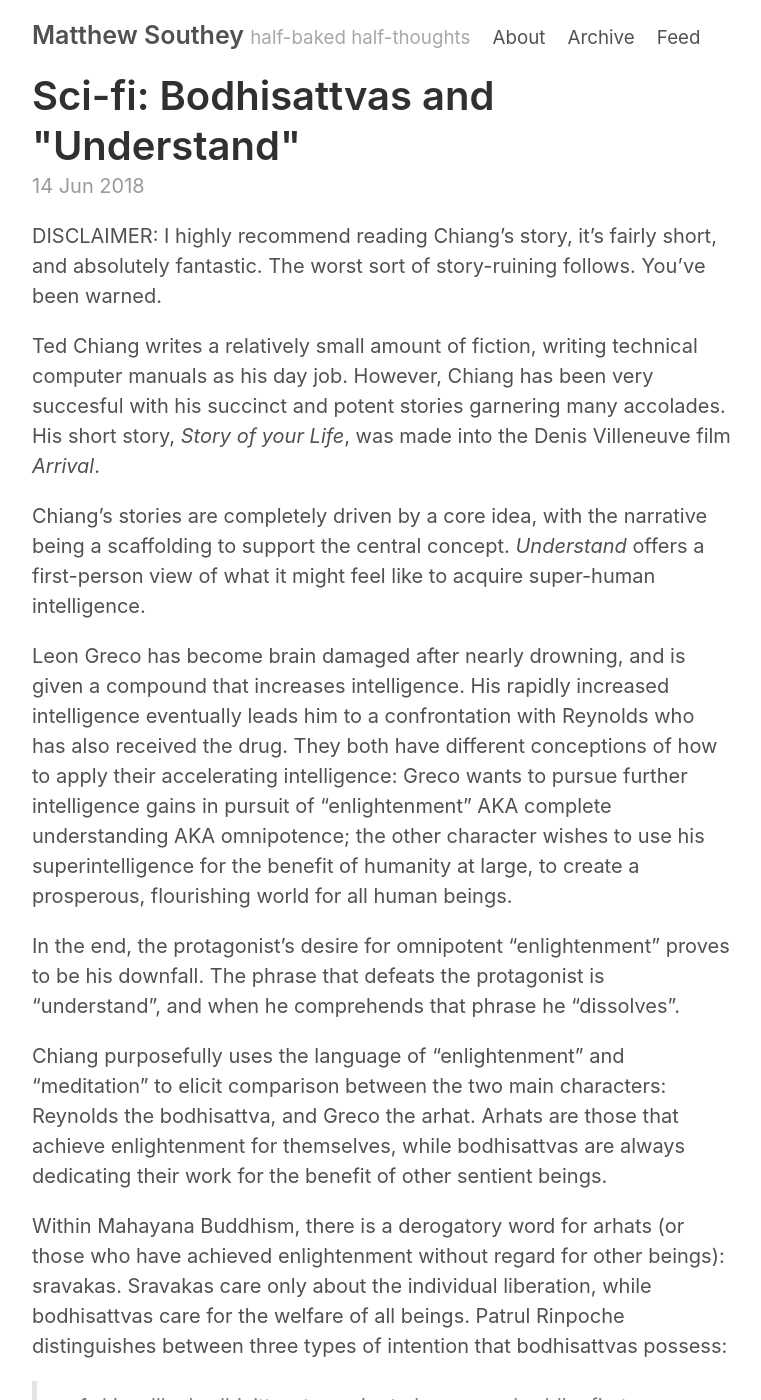
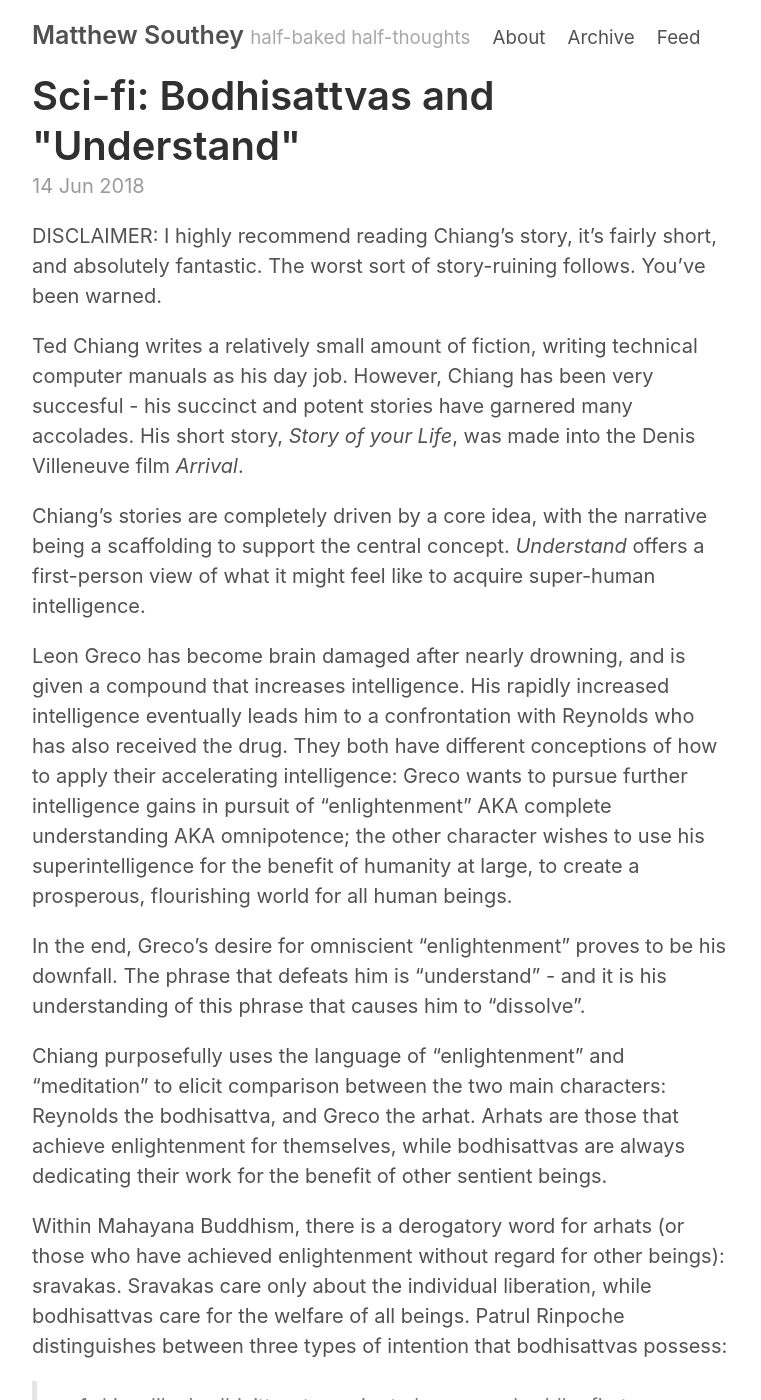
Before and after one commit to matthewsouthey/matthewsouthey.github.io, a Jekyll site: the page built from _posts/2018-06-14-understand.md, in a window 1280 px wide and 1400 px high. Shown: the whole window, without its empty margins (258-1019 px from the left). Built offline with Jekyll 4.4.1, drawn with Linux system fonts in a browser that asks for light colours; our own code applies the rules of GitHub Pages for plain Markdown files; comment, search, counter and statistics services are not loaded.

Commit message:
Update 2018-06-14-understand.md

```diff
--- a/_posts/2018-06-14-understand.md
+++ b/_posts/2018-06-14-understand.md
@@ -5,13 +5,13 @@
 ---
 DISCLAIMER: I highly recommend reading Chiang’s story, it’s fairly short, and absolutely fantastic. The worst sort of story-ruining follows. You’ve been warned.
 
-Ted Chiang writes a relatively small amount of fiction, writing technical computer manuals as his day job. However, Chiang has been very succesful with his succinct and potent stories garnering many accolades. His short story, _Story of your Life_, was made into the Denis Villeneuve film _Arrival_.
+Ted Chiang writes a relatively small amount of fiction, writing technical computer manuals as his day job. However, Chiang has been very succesful - his succinct and potent stories have garnered many accolades. His short story, _Story of your Life_, was made into the Denis Villeneuve film _Arrival_.
 
 Chiang’s stories are completely driven by a core idea, with the narrative being a scaffolding to support the central concept. _Understand_ offers a first-person view of what it might feel like to acquire super-human intelligence.
 
 Leon Greco has become brain damaged after nearly drowning, and is given a compound that increases intelligence. His rapidly increased intelligence eventually leads him to a confrontation with Reynolds who has also received the drug. They both have different conceptions of how to apply their accelerating intelligence: Greco wants to pursue further intelligence gains in pursuit of “enlightenment” AKA complete understanding AKA omnipotence; the other character wishes to use his superintelligence for the benefit of humanity at large, to create a prosperous, flourishing world for all human beings.
 
-In the end, the protagonist’s desire for omnipotent “enlightenment” proves to be his downfall. The phrase that defeats the protagonist is  “understand”, and when he comprehends that phrase he “dissolves”.
+In the end, Greco's desire for omniscient “enlightenment” proves to be his downfall. The phrase that defeats him is  “understand” - and it is his understanding of this phrase that causes him to “dissolve”.
 
 Chiang purposefully uses the language of “enlightenment” and “meditation” to elicit comparison between the two main characters: Reynolds the bodhisattva, and Greco the arhat. Arhats are those that achieve enlightenment for themselves, while bodhisattvas are always dedicating their work for the benefit of other sentient beings.
 
```
